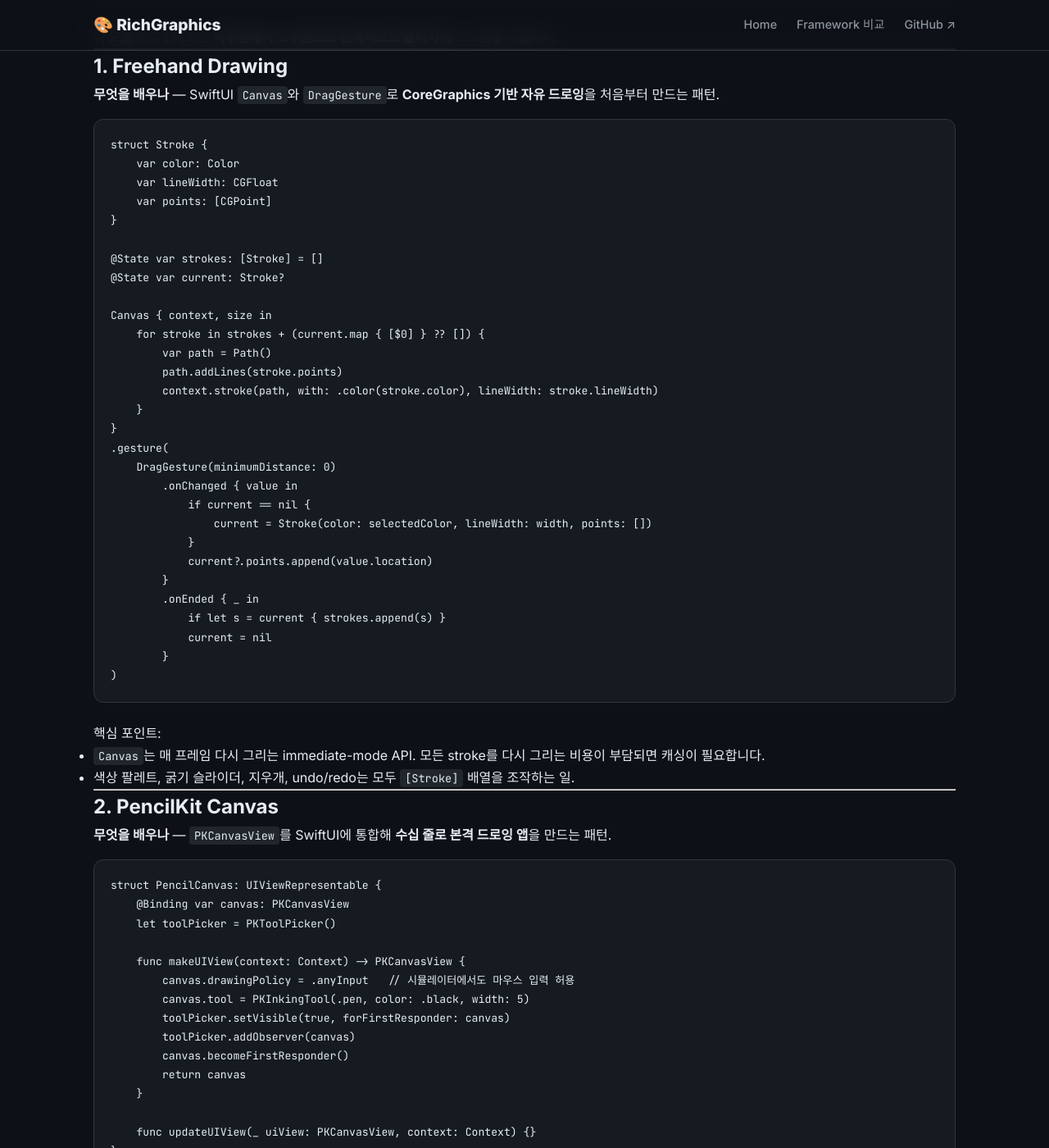
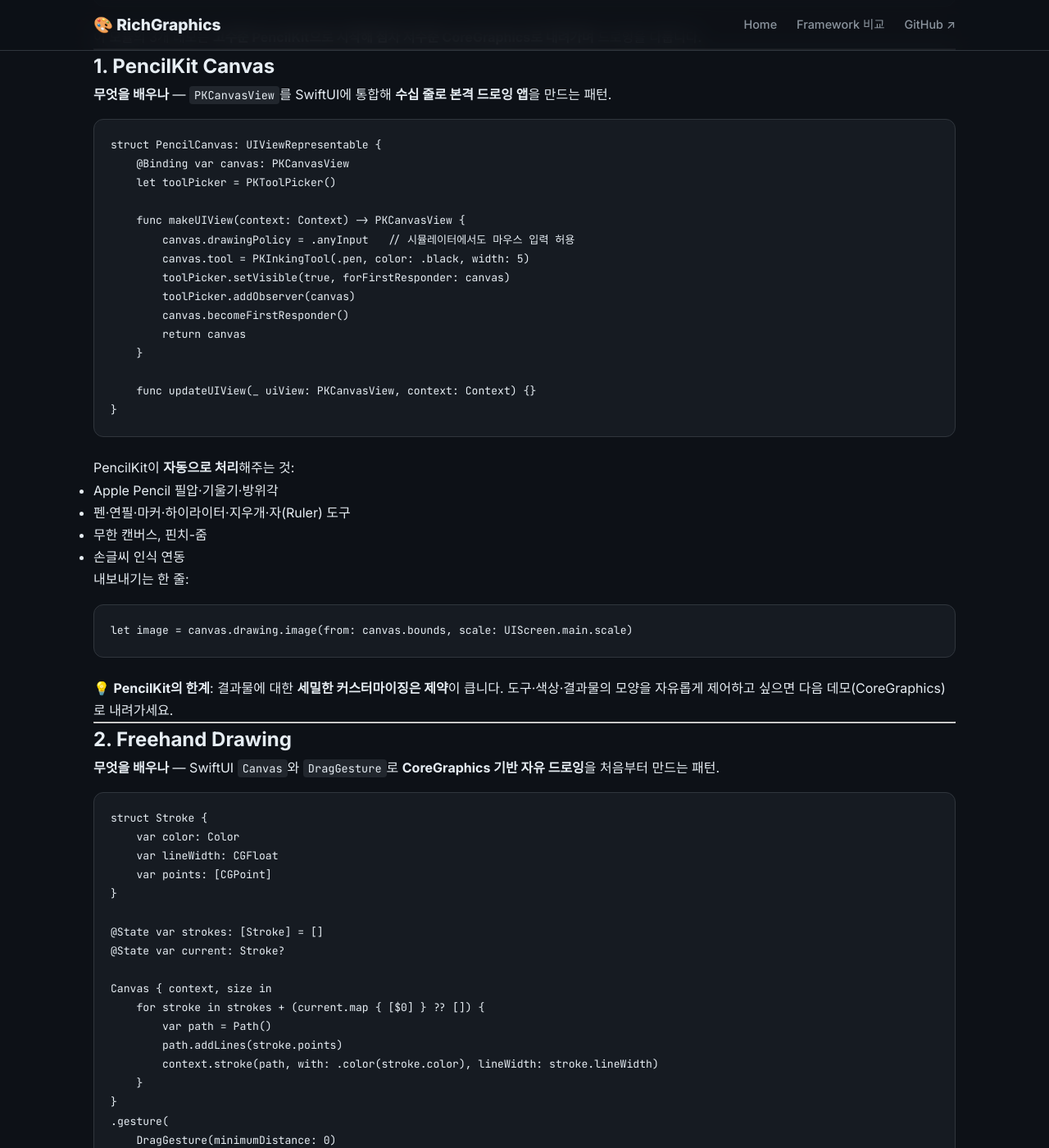
Before and after one commit to lingostar/RichGraphics, a Jekyll site: the page built from docs/modules/drawing-canvas.md, in a window 1280 px wide and 1400 px high, scrolled down 800 px. Shown: the whole window at 82% size. Built offline with Jekyll 4.4.1, drawn with Linux system fonts in a browser that asks for light colours; some of the changed text lies outside the part shown.

Commit message:
Reorder Drawing Canvas demos: PencilKit first, then CoreGraphics, Shape
Per request, the Drawing Canvas module now leads with the high-level
PencilKit demo and then descends into the lower-level CoreGraphics
freehand drawing, ending with Shape Builder.

App:
- DemoCatalog.swift entries reordered (PencilKit → Freehand → Shape).
- DrawingCanvasView (iPhone list view) reordered to match.
- iPad sidebar order follows automatically from DemoCatalog.

Docs:
- docs/modules/drawing-canvas.md sections reordered.
- Intro line updated: "고수준 PencilKit으로 시작해 점차 저수준
  CoreGraphics로 내려간다" reflects the new pedagogical direction.
- Cross-reference between sections updated (PencilKit → CoreGraphics
  rather than CoreGraphics → PencilKit).

Co-Authored-By: Claude Opus 4.6 (1M context) <noreply@anthropic.com>

````diff
--- a/docs/modules/drawing-canvas.md
+++ b/docs/modules/drawing-canvas.md
@@ -32,11 +32,48 @@ Canvas { context, size in
 }
 ```
 
-이 모듈의 3개 데모는 **저수준에서 고수준으로 단계적으로 올라가며** 드로잉을 다룹니다.
+이 모듈의 3개 데모는 **고수준 PencilKit으로 시작해 점차 저수준 CoreGraphics로 내려가며** 드로잉을 다룹니다.
 
 ---
 
-## 1. Freehand Drawing
+## 1. PencilKit Canvas
+
+> **무엇을 배우나** — `PKCanvasView`를 SwiftUI에 통합해 **수십 줄로 본격 드로잉 앱**을 만드는 패턴.
+
+```swift
+struct PencilCanvas: UIViewRepresentable {
+    @Binding var canvas: PKCanvasView
+    let toolPicker = PKToolPicker()
+
+    func makeUIView(context: Context) -> PKCanvasView {
+        canvas.drawingPolicy = .anyInput   // 시뮬레이터에서도 마우스 입력 허용
+        canvas.tool = PKInkingTool(.pen, color: .black, width: 5)
+        toolPicker.setVisible(true, forFirstResponder: canvas)
+        toolPicker.addObserver(canvas)
+        canvas.becomeFirstResponder()
+        return canvas
+    }
+
+    func updateUIView(_ uiView: PKCanvasView, context: Context) {}
+}
+```
+
+PencilKit이 **자동으로 처리**해주는 것:
+- Apple Pencil 필압·기울기·방위각
+- 펜·연필·마커·하이라이터·지우개·자(Ruler) 도구
+- 무한 캔버스, 핀치-줌
+- 손글씨 인식 연동
+
+내보내기는 한 줄:
+```swift
+let image = canvas.drawing.image(from: canvas.bounds, scale: UIScreen.main.scale)
+```
+
+> 💡 **PencilKit의 한계**: 결과물에 대한 **세밀한 커스터마이징은 제약**이 큽니다. 도구·색상·결과물의 모양을 자유롭게 제어하고 싶으면 다음 데모(CoreGraphics)로 내려가세요.
+
+---
+
+## 2. Freehand Drawing
 
 > **무엇을 배우나** — SwiftUI `Canvas`와 `DragGesture`로 **CoreGraphics 기반 자유 드로잉**을 처음부터 만드는 패턴.
 
@@ -75,43 +112,7 @@ Canvas { context, size in
 핵심 포인트:
 - `Canvas`는 매 프레임 다시 그리는 immediate-mode API. 모든 stroke를 다시 그리는 비용이 부담되면 캐싱이 필요합니다.
 - 색상 팔레트, 굵기 슬라이더, 지우개, undo/redo는 모두 `[Stroke]` 배열을 조작하는 일.
-
----
-
-## 2. PencilKit Canvas
-
-> **무엇을 배우나** — `PKCanvasView`를 SwiftUI에 통합해 **수십 줄로 본격 드로잉 앱**을 만드는 패턴.
-
-```swift
-struct PencilCanvas: UIViewRepresentable {
-    @Binding var canvas: PKCanvasView
-    let toolPicker = PKToolPicker()
-
-    func makeUIView(context: Context) -> PKCanvasView {
-        canvas.drawingPolicy = .anyInput   // 시뮬레이터에서도 마우스 입력 허용
-        canvas.tool = PKInkingTool(.pen, color: .black, width: 5)
-        toolPicker.setVisible(true, forFirstResponder: canvas)
-        toolPicker.addObserver(canvas)
-        canvas.becomeFirstResponder()
-        return canvas
-    }
-
-    func updateUIView(_ uiView: PKCanvasView, context: Context) {}
-}
-```
-
-PencilKit이 **자동으로 처리**해주는 것:
-- Apple Pencil 필압·기울기·방위각
-- 펜·연필·마커·하이라이터·지우개·자(Ruler) 도구
-- 무한 캔버스, 핀치-줌
-- 손글씨 인식 연동
-
-내보내기는 한 줄:
-```swift
-let image = canvas.drawing.image(from: canvas.bounds, scale: UIScreen.main.scale)
-```
-
-> 💡 **CoreGraphics와 비교**: 데모 1과 같은 인터랙션을 PencilKit이 5줄로 끝내줍니다. 단, 결과물에 대한 **세밀한 커스터마이징은 제약**이 큽니다.
+- PencilKit이 5줄로 해주던 인터랙션을, 여기서는 직접 빌드하는 만큼 **모든 것을 제어**할 수 있습니다.
 
 ---
 
````
Also changed, not shown: 2 other files.
